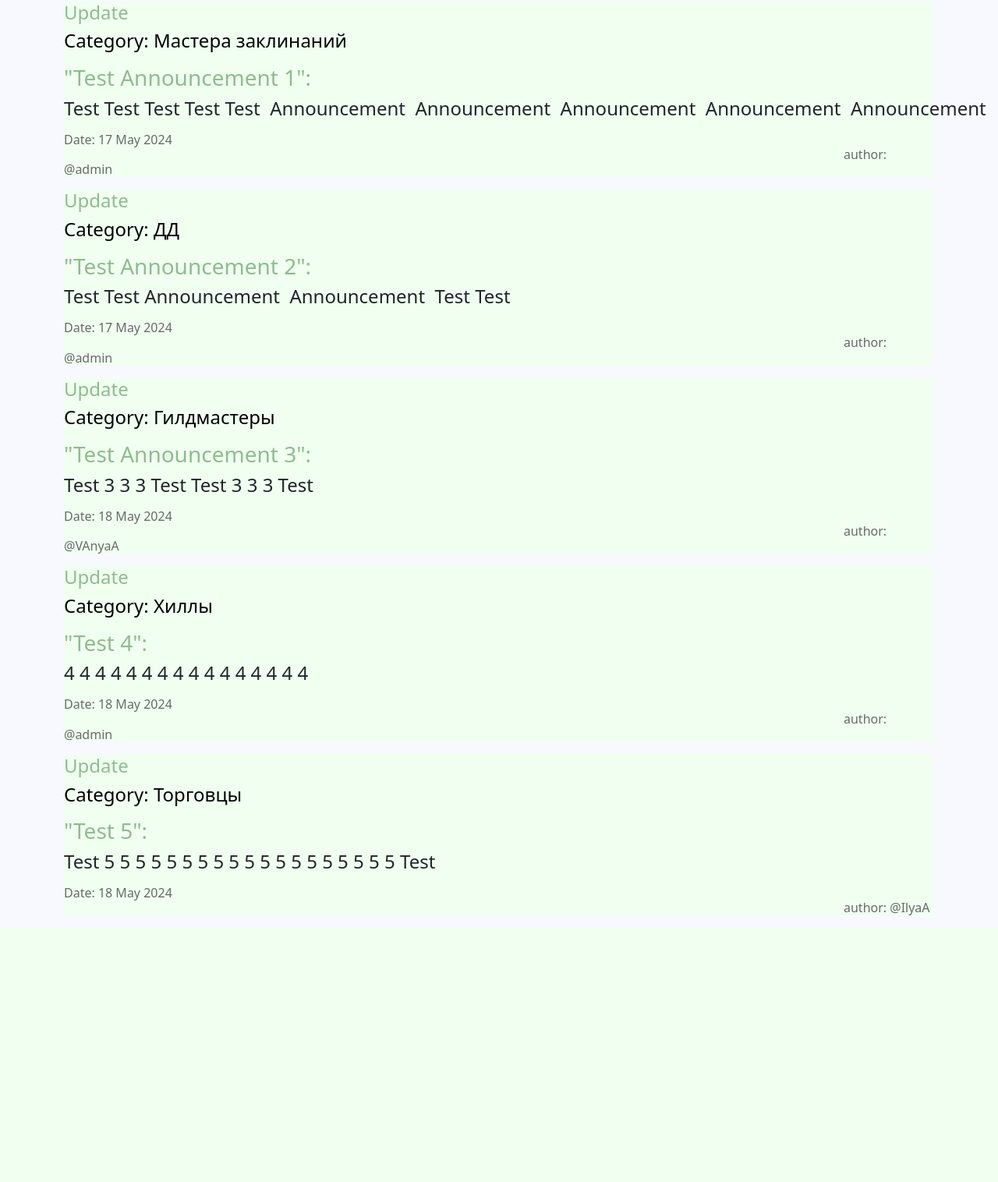
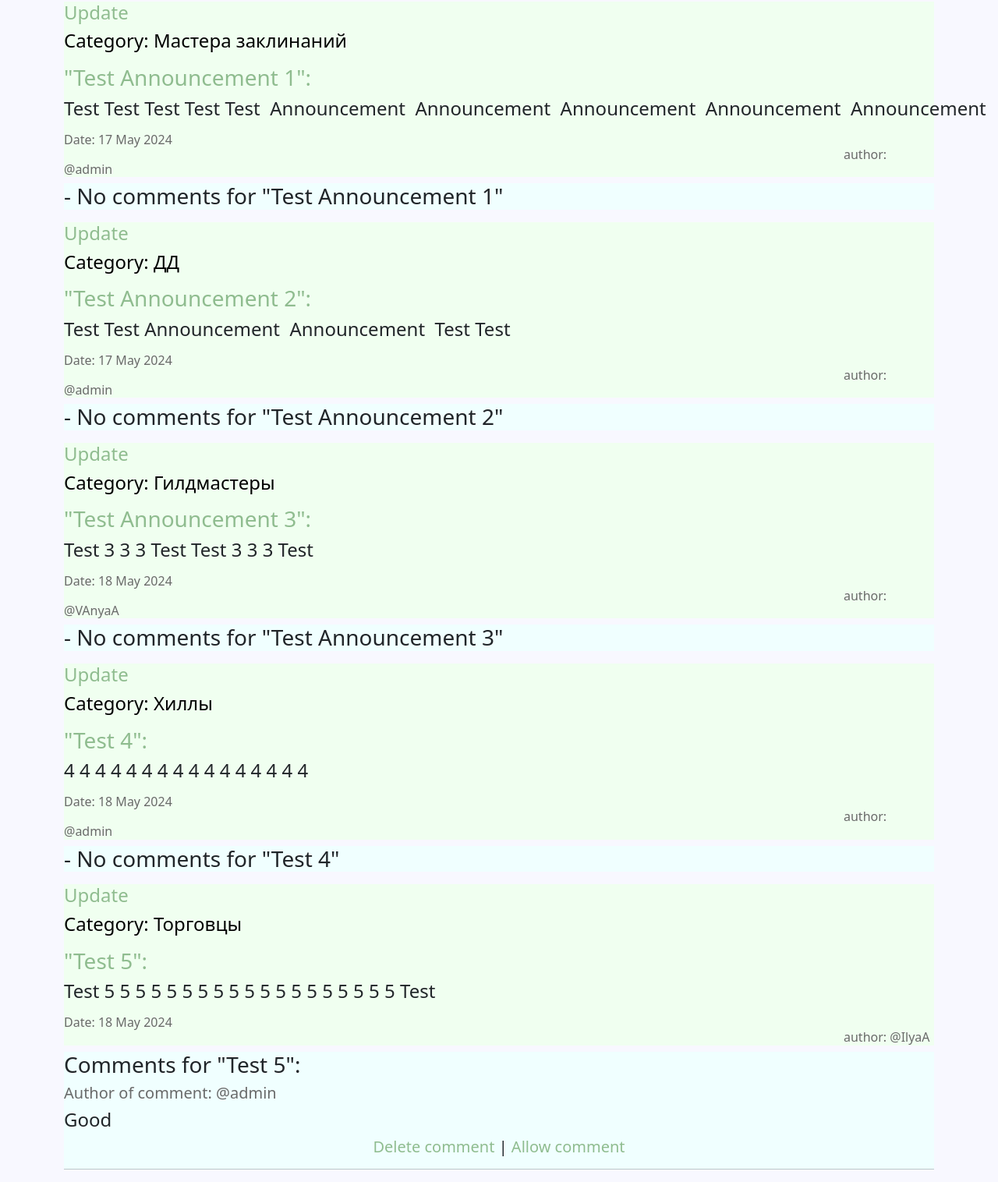
Before and after one commit to IlyacloudDev/django-desk-messages, a Django app: template templates/announcements/announcements_of_user.html in a window 1280 px wide. Shown: the part 137-1653 px from the top of the page at 78% size. Before the commit the page ends 1327 px from the top, so only its background shows below. Run offline with Django 5.2, Linux system fonts and the light colour scheme; the template is opened without the code that fills it: values that come from a table or form of the project are taken from there, others are empty; data comes from the database, SQL or seed files in the repository; some libraries are stand-ins or nearby versions.

Commit message:
was added showing of comments for announcements in main page (not detail)

```diff
--- a/templates/announcements/announcements_of_user.html
+++ b/templates/announcements/announcements_of_user.html
@@ -10,6 +10,8 @@
     <p></p>
     <h3 style="text-align: left;">
         Announcements  of @{{ user.username }} | <a href="{% url 'announcement_create' %}"> Create new announcement </a>
+    </h3>
+    <h3 style="text-align: left;">
     </h3>
     <p></p>
     <hr/>
@@ -31,31 +33,28 @@
                     Date: {{ announcement.time_in|date:'d M Y' }} <span style='padding-left:1000px;'> author: @{{ announcement.author }} </span>
                 </h6>
             </div>
+            <div align="left" style="background-color: #F0FFFF">
+                {% if announcement.comments.all|length > 0 %}
+                    <h3>Comments for "{{ announcement.title }}":</h3>
+                    {% for comment in announcement.comments.all %}
+                        <h5 style="color: #696969">
+                            Author of comment: @{{ comment.author.author_name.username }}
+                        </h5>
+                        <h4 style="text-align: left;">
+                            {{ comment.comment_text }}
+                        </h4>
+                        <h5 style="text-align: center;">
+                            <a href="{% url 'comment_delete' pk=comment.id %}"> Delete comment </a> | <a href="{% url 'comment_allow' pk=comment.id %}"> Allow comment </a>
+                        </h5>
+                        <hr/>
+                    {% endfor %}
+                {% else %}
+                    <h3> - No comments for "{{ announcement.title }}"</h3>
+                {% endif %}
+            </div>
             <p></p>
         {% endfor %}
     {% else %}
         <h3>No announcements</h3>
     {% endif %}
-
-    {# Добавляем пагинацию на страницу #}
-
-    {% if page_obj.has_previous %}
-        {# Для каждой ссылки пагинации указываем обработку через новый тег #}
-        <a href="?{% url_replace page=1 %}">1</a>
-        {% if page_obj.previous_page_number != 1 %}
-            ...
-            <a href="?{% url_replace page=page_obj.previous_page_number %}">{{ page_obj.previous_page_number }}</a>
-        {% endif %}
-    {% endif %}
-
-    {{ page_obj.number }}
-
-    {% if page_obj.has_next %}
-        <a href="?{% url_replace page=page_obj.next_page_number %}">{{ page_obj.next_page_number }}</a>
-        {% if paginator.num_pages != page_obj.next_page_number %}
-            ...
-            <a href="?{% url_replace page=page_obj.paginator.num_pages %}">{{ page_obj.paginator.num_pages }}</a>
-        {% endif %}
-    {% endif %}
-
 {% endblock content %}
```
Lines whose indentation alone changed are shown as unchanged.
